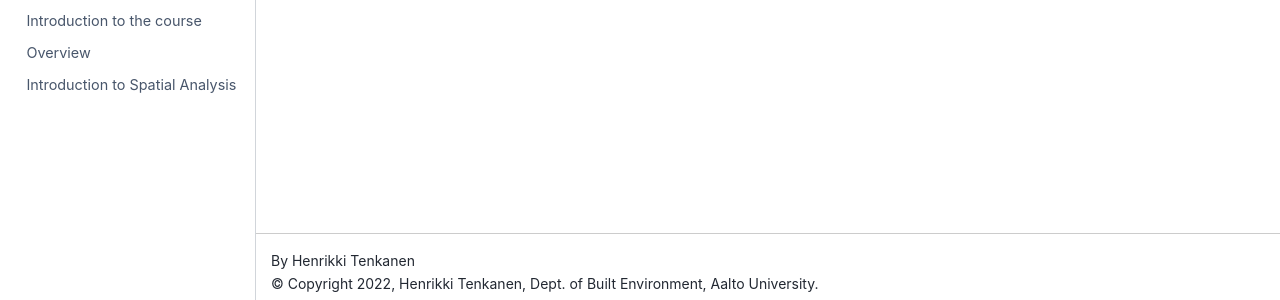
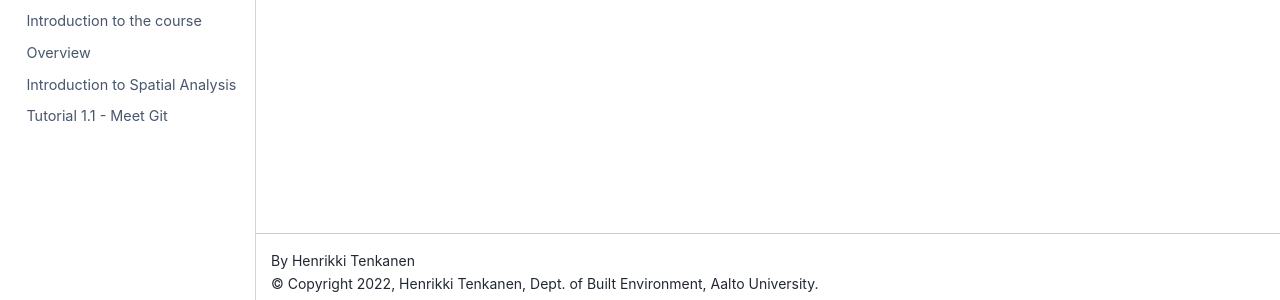
Before and after one commit to AaltoGIS/Spatial-Analytics, a Sphinx documentation site: the page built from source/course-info/attribution.rst, in a window 1280 px wide. Shown: the part 589-889 px from the top of the page. Built offline with Sphinx 7.4.7 and the Sphinx Book theme 1.1.4, drawn with Linux system fonts in a browser that asks for light colours; pages that are not in the unit, such as notebooks, are missing from menus.

Commit message:
Add to TOC

```diff
--- a/source/index.rst
+++ b/source/index.rst
@@ -138,10 +138,12 @@ Contents
     course-info/introduction
     lessons/L1/overview
     lessons/L1/introduction-to-spatial-analysis
+    lessons/L1/intro-to-python-geostack.ipynb
+    lessons/L1/git-basics
+
     .. lessons/L1/point-pattern-analysis
     .. lessons/L1/spatial-autocorrelation
-    .. lessons/L1/git-basics
-    .. lessons/L1/intro-to-python-geostack.ipynb
+
     .. lessons/L1/exercise-1
 
 
```
